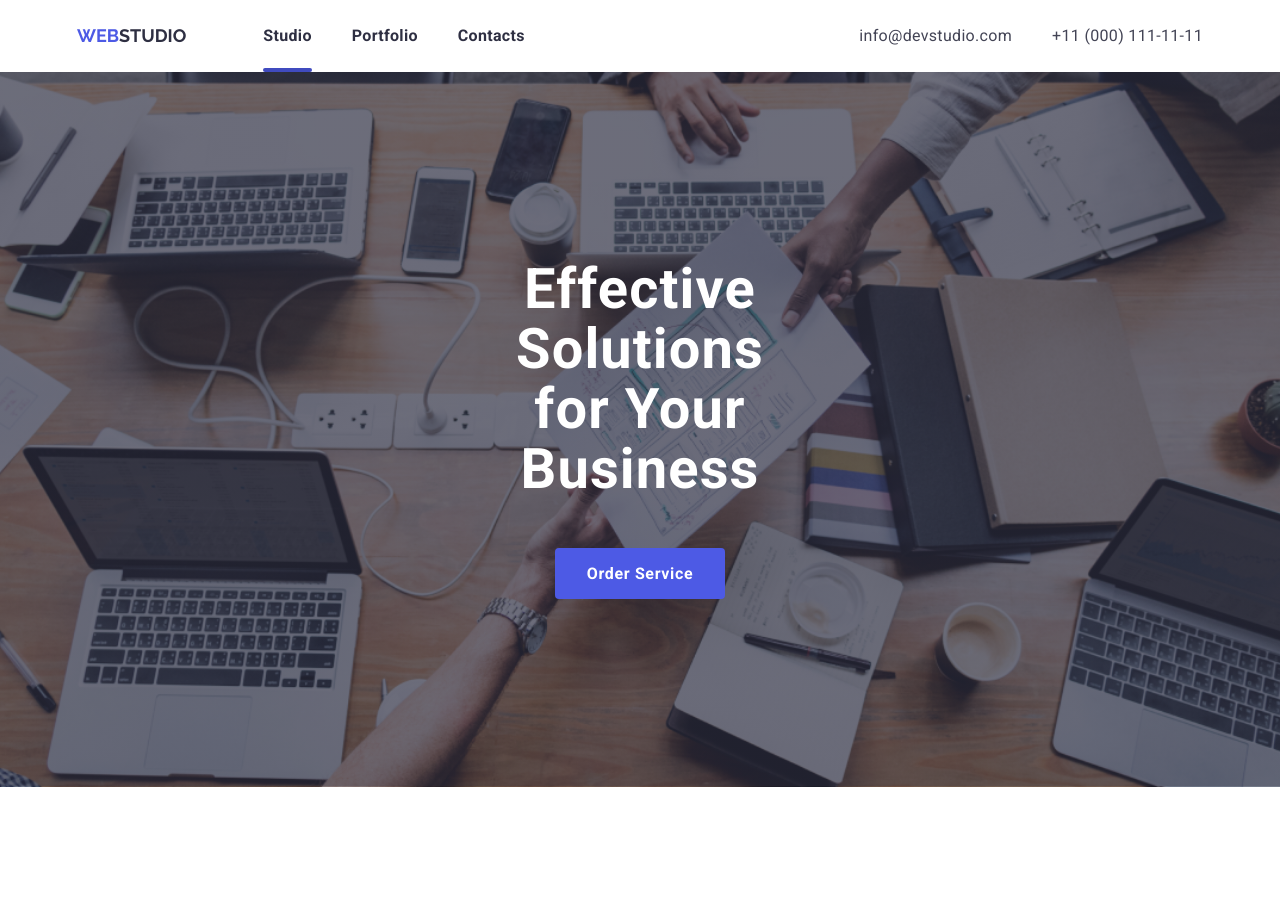
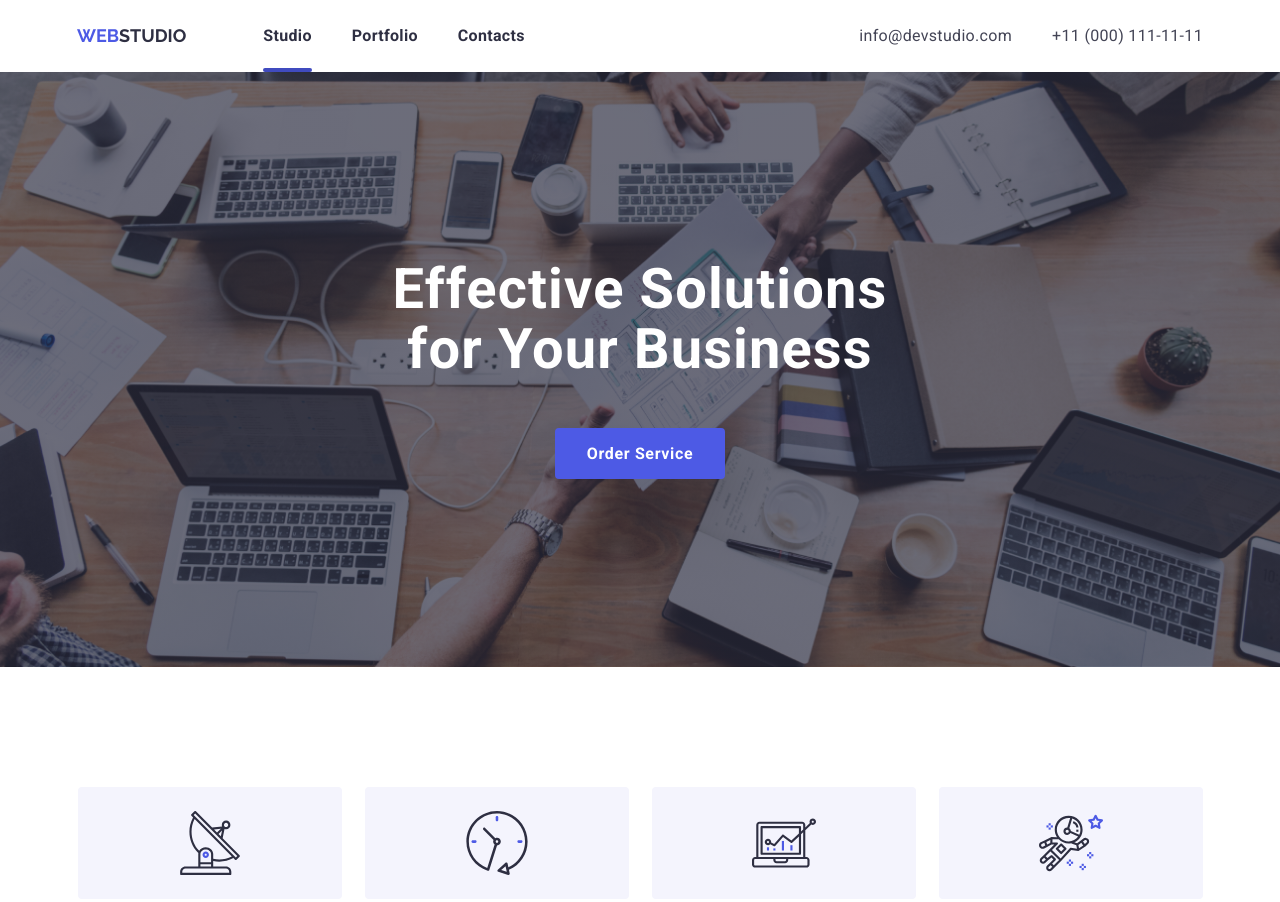
Before and after one commit to TatianaKYS/goit-markup-hw-07, a plain HTML site: page index.html in a window 1280 px wide. Shown: the top 902 px of the page. Drawn offline with nearby package versions, Linux system fonts and the light colour scheme.

Commit message:
done task 8

```diff
--- a/ccs/styles.css
+++ b/ccs/styles.css
@@ -923,6 +923,7 @@ font-family: 'Roboto', sans-serif;
 
 
 
+
  }
 
 @media screen and (min-width:768px) {
@@ -933,7 +934,7 @@ font-family: 'Roboto', sans-serif;
         letter-spacing: 0.02em;
         text-align: center;
         color: var(--main-text-title);
-        width: 496px;
+        min-width: 496px;
         display: block;
         margin: 0 auto;
         margin-bottom: 48px;
@@ -955,7 +956,7 @@ font-family: 'Roboto', sans-serif;
             letter-spacing: 0.02em;
             text-align: center;
             color: var(--main-text-title);
-            width: 496px;
+            min-width: 496px;
             display: block;
             margin: 0 auto;
             margin-bottom: 48px;
```
